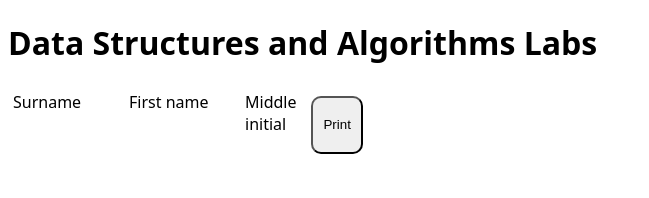
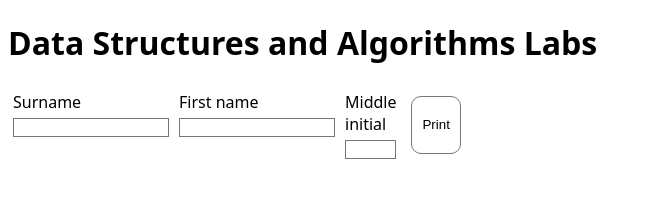
Before and after one commit to andreijirohdev-labs/studentops-codelab, a website: page frontend/dsa/index.html in a window 1280 px wide. Shown: the whole page, without its empty margins (0-649 px from the left). Drawn offline with Linux system fonts and the light colour scheme.

Commit message:
chore(frontend/dsa): move styling and JS frontend code as separate files
Also in this commit:
- some UI theming fixes on forms and such
- element ID updates in preparation for the next part of the mini-project

Signed-off-by: GitHub <noreply@github.com>

```diff
--- a/frontend/dsa/index.html
+++ b/frontend/dsa/index.html
@@ -9,10 +9,12 @@ Data Structures and Algorithms Labs
     <meta charset="utf-8">
     <meta name="viewport" content="width=device-width,initial-scale=1">
     <title>Data Structures and Algorithms Lab</title>
+    <link rel="stylesheet" href="style.css">
   </head>
   <body>
     <h1>Data Structures and Algorithms Labs</h1>
-    <form id="dataForm">
+    <div id="profileTab">
+      <form id="profileForm">
         <div id="surnameField">
           <label for="lastName">Surname</label><br>
           <input type="text" id="surname" name="surname"><br>
@@ -32,82 +34,8 @@ Data Structures and Algorithms Labs
       <div id="dataResult">
         <p id="result"></p>
       </div>
+    </div>
 
-    <!-- styling between dark and light modes -->
-    <style>
-      :root {
-        --bg-color: white;
-        --text-color: black;
-      }
-      @media (prefers-color-scheme: dark) {
-        :root {
-          --bg-color: #1a1a1a;
-          --text-color: white;
-        }
-      }
-      body {
-        background-color: var(--bg-color);
-        color: var(--text-color);
-        transition: background-color 0.3s ease-in;
-        font-family: system-ui, -apple-system, BlinkMacSystemFont, 'Segoe UI', Roboto, Oxygen, Ubuntu, Cantarell, 'Open Sans', 'Helvetica Neue', sans-serif;
-        font-size: 1rem;
-        width: 100%;
-      }
-
-      #dataForm {
-        width: 150px;
-        display: flex
-      }
-
-      #dataForm div {
-        padding: 5px;
-      }
-
-      input {
-        background-color: inherit;
-        border: 1px solid white;
-        width: 300px;
-        color: inherit;
-        margin-top: 5px;
-      }
-
-      #surname {
-        width: 100px;
-      }
-
-      #firstName {
-        width: 100px;
-      }
-
-      #middleInitial {
-        width: 35px;
-      }
-
-      #submit {
-        border-radius: 10px;
-        margin: 10px;
-        padding: 5px 10px;
-      }
-     </style>
-
-    <!-- inline JS code for handling form input on submit -->
-    <script>
-      let form = document.getElementById("dataForm");
-      let output = document.getElementById("result");
-
-      /**
-       * @param {SubmitEvent} event
-       */
-      function handleFormSubmit(event) {
-        // avoid the nightmare of page reloads
-        event.preventDefault();
-
-        const formData = new FormData(form);
-
-        output.textContent = `${formData.get("surname")}, ${formData.get("firstName")} ${formData.get("middleInitial")}`
-      }
-
-      form.addEventListener("submit", handleFormSubmit)
-    </script>
+    <script src="profileFormHandler.js"></script>
   </body>
 </html>
--- /dev/null
+++ b/frontend/dsa/profileFormHandler.js
@@ -0,0 +1,16 @@
+let profile = document.getElementById("profileForm");
+let output = document.getElementById("result");
+
+/**
+ * @param {SubmitEvent} event
+ */
+function handleFormSubmit(event) {
+  // avoid the nightmare of page reloads
+  event.preventDefault();
+
+  const formData = new FormData(profile);
+
+  output.textContent = `${formData.get("surname")}, ${formData.get("firstName")} ${formData.get("middleInitial")}`
+}
+
+profile.addEventListener("submit", handleFormSubmit)
--- a/frontend/dsa/style.css
+++ b/frontend/dsa/style.css
@@ -1,103 +1,61 @@
+:root {
+  color-scheme: light dark;
+  --bg-color: #ffffff;
+  --text-color: #000000;
+  --surface-color: #ffffff;
+  --border-color: #767676;
+}
+@media (prefers-color-scheme: dark) {
+  :root {
+    --bg-color: #1a1a1a;
+    --text-color: #ffffff;
+    --surface-color: #242424;
+    --border-color: #a6a6a6;
+  }
+}
 body {
-  background: linear-gradient(135deg, #dff6ff, #b8e3f5);
-  font-family: 'Gill Sans', sans-serif;
-  margin: 0;
-  min-height: 100vh;
-  padding: 40px 20px;
-  font-size: large;
-  box-sizing: border-box;
+  background-color: var(--bg-color);
+  color: var(--text-color);
+  transition: background-color 0.3s ease-in;
+  font-family: system-ui, -apple-system, BlinkMacSystemFont, 'Segoe UI', Roboto, Oxygen, Ubuntu, Cantarell, 'Open Sans', 'Helvetica Neue', sans-serif;
+  font-size: 1rem;
+  width: 100%;
 }
 
-.page-layout {
+#profileForm, #gradesForm {
+  width: 150px;
   display: flex;
-  align-items: flex-start;
-  gap: 40px;
-  max-width: 1100px;
-  margin: 0 auto;
 }
 
-.form-section{
-
-}
-
-h1 {
-  text-align: left;
-}
-
-form {
-  background-color: white;
-  padding: 24px;
-  border-radius: 12px;
-  box-shadow: 0 8px 20px rgba(0, 0, 0, 0.15);
-  margin: 20px 0;
-  width: 100%;
-  box-sizing: border-box;
-  display: flex;
-  gap: 16px;
-}
-
-form div {
-  flex: 1;
-}
-
-label {
-  display: block;
-  margin: 0 0 8px;
-  padding: 0;
-}
-
-button {
-  background-color: #1976d2;
-  color: white;
-  border: none;
-  padding: 10px 20px;
-  cursor: pointer;
-  font-size: larger;
-  width: 150px;
-  height: auto;
-  border-color: #1976d2;
-  border-radius: 10px;
-  margin: 10px 0;
-}
-
-button:hover {
-  background-color: #125aa0;
+#profileForm div, #gradesForm div {
+  padding: 5px;
 }
 
 input {
-  border-radius: 5px;
-  border-color: blue;
-  box-sizing: border-box;
-  width: 100%;
-  margin: 0;
-  padding: 1px;
+  background-color: var(--surface-color);
+  border: 1px solid var(--border-color);
+  width: 300px;
+  color: var(--text-color);
+  margin-top: 5px;
 }
 
-input:focus {
-  outline: 3px solid rgba(25, 118, 210, 0.25);
-  border-color: #1976d2;
+#surname {
+  width: 150px;
 }
 
-#middlename {
-  width: 70px;
+#firstName {
+  width: 150px;
 }
 
-#output {
-  display: inline-block;
-  white-space: pre-line;
-  margin: 10px;
-  padding: 10px;
-  font-family: 'Gill Sans', 'Gill Sans MT', Calibri, 'Trebuchet MS', sans-serif;
-  font-size: larger;
-  border: 1px solid black;
+#middleInitial {
+  width: 45px;
 }
 
-.output-section>p:first-child {
-  font-weight: bold;
-  margin-top: 20px;
+#submit {
+  background-color: var(--surface-color);
+  border: 1px solid var(--border-color);
+  color: var(--text-color);
+  border-radius: 10px;
+  margin: 10px;
+  padding: 5px 10px;
 }
-
-
-#output:empty {
-  display: none;
-}
```
Lines whose indentation alone changed are shown as unchanged.
